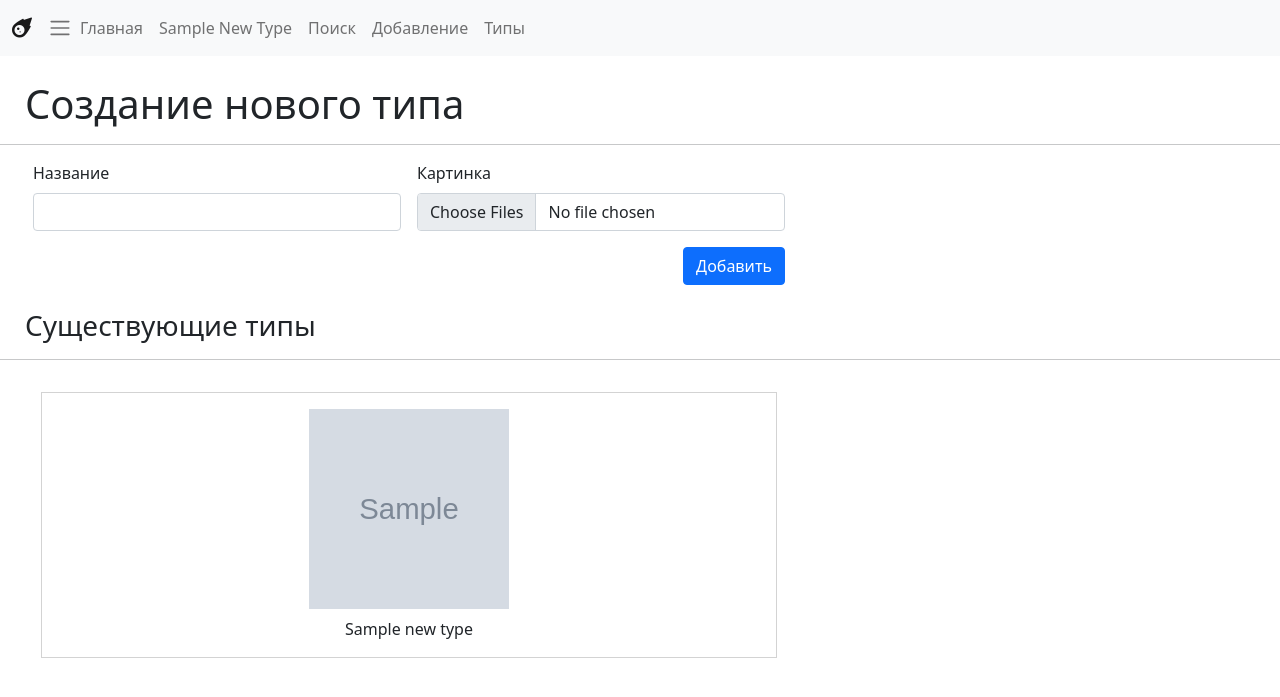
After one commit to kagenetzu/WebBack, a PHP site: template views/type_create.twig in a window 1280 px wide. The commit adds this page. Shown: the top 697 px of the page. Run offline with PHP 8.4, Linux system fonts and the light colour scheme; the template is opened without the code that fills it: most values are stand-ins (such as "Sample title", 1, 10 or a date in 2020); grey boxes marked "Sample" are stand-in pictures; some libraries are stand-ins or nearby versions.

Commit message:
Вывод типов. Возможность создания типов.

```diff
--- a/controllers/BaseClassTwigController.php
+++ b/controllers/BaseClassTwigController.php
@@ -5,9 +5,9 @@ class BaseClassTwigController extends TwigBaseController{
     {
         $context = parent::getContext();
 
-        $query = $this->pdo->query("SELECT DISTINCT type from heroes_tf ORDER by 1");
+        $query = $this->pdo->query("SELECT DISTINCT title from types ORDER by 1");
         $types = $query->fetchAll();
-        $context['types'] = $types;
+        $context['new_types'] = $types;
 
         return $context;
     }
--- a/public/index.php
+++ b/public/index.php
@@ -6,6 +6,7 @@ require_once "../controllers/Controller404.php";
 require_once "../controllers/ObjectController.php";
 require_once "../controllers/SearchController.php";
 require_once "../controllers/ClassObjectCreateController.php";
+require_once "../controllers/TypeObjectCreateController.php";
 
 $loader = new \Twig\Loader\FilesystemLoader('../views');
 $twig = new \Twig\Environment($loader, ["debug" => true]);
@@ -24,5 +25,6 @@ $router->add("/", MainController::class);
 $router->add("/heroes_tf/(?P<id>\d+)", ObjectController::class);
 $router->add("/search", SearchController::class);
 $router->add("/create", ClassObjectCreateController::class);
+$router->add("/create_type", TypeObjectCreateController::class);
 
 $router->get_or_default(Controller404::class);
--- a/views/__layout.twig
+++ b/views/__layout.twig
@@ -28,11 +28,11 @@
             <li class="nav-item">
                 <a class="nav-link " aria-current="page" href="/">Главная</a>
             </li>
-            {% for type in types %}
+            {% for type in new_types %}
                 <li class="nav-item">
                     <!-- type.type  выдает тип,
                            а добавление |title делает первую букву с слова большой  -->
-                    <a class="nav-link" href="/?type={{ type.type }}">{{ type.type|title }} </a>
+                    <a class="nav-link" href="/?type={{ type.title }}">{{ type.title|title }} </a>
                 </li>
             {% endfor %}
             <li class="nav-item">
@@ -40,6 +40,9 @@
             </li>
             <li class="nav-item">
                 <a class="nav-link" aria-current="page" href="/create">Добавление</a>
+            </li>
+            <li>
+                <a class="nav-link " aria-current = "page" href="/create_type">Типы</a>
             </li>
         </ul>
         </div>
--- a/views/object_create.twig
+++ b/views/object_create.twig
@@ -23,8 +23,9 @@
         <div class="col-4">
             <label class="form-label">Тип</label>
             <select class="form-control" name="type">
-                <option value="атака">Атака</option>
-                <option value="поддержка">Поддержка</option>
+                {% for type in new_types %}
+                    <option value="{{ type.title|title }}">{{ type.title|title }}</option>
+                {% endfor %}
             </select>
         </div>
         <div class="mb-3">
--- /dev/null
+++ b/views/type_create.twig
@@ -0,0 +1,40 @@
+{% extends "__layout.twig" %}
+
+{% block content %}
+    <h1 style="margin-left: 25px;" class = "mt-4">Создание нового типа</h1>
+    <hr>
+
+    {% if message %}
+        <div class="alert alert-info">
+            {{message}}
+        </div>
+    {% endif %}
+    <form class="row g-3" style="margin-left: 25px; width:60%;" enctype = "multipart/form-data" action = "" method = "post">
+        <div class="col">
+            <label class="form-label">Название</label>
+            <input type="text" class="form-control" name="title">
+        </div>
+        <div class="col">
+            <label for="formFileMultiple" class="form-label">Картинка</label>
+            <input class="form-control" type="file" id="formFileMultiple" name = "image" multiple>
+        </div>
+        <div class="col-12 text-end">
+            <button type="submit" class="btn btn-primary">Добавить</button>
+        </div>
+    </form>
+
+    <h3  style="margin-left: 25px;" class = "mt-4">Существующие типы</h2>
+    <hr>
+    <div class="row mt-3" style="margin-left: 25px; width:60%;">
+        {% for object in new_types %}
+        <div class="m-3 text-center col position-relative" style=" border: 1px solid lightgray">
+            <div class="mt-2">
+                <img class = "m-2" src="{{ object.image}}" style="height:200px; width: 200px;"/>
+                <p >{{object.title}}</p>
+            </div>
+        </div>
+        {% endfor %}
+    </div>
+
+
+{% endblock %}
```
Also changed, not shown: controllers/TypeObjectCreateController.php (added, +46 -0 lines), public/media/pyro.jpg (added), public/media/solder.png (added), public/media/solderClass.png (added), 1 other file.
